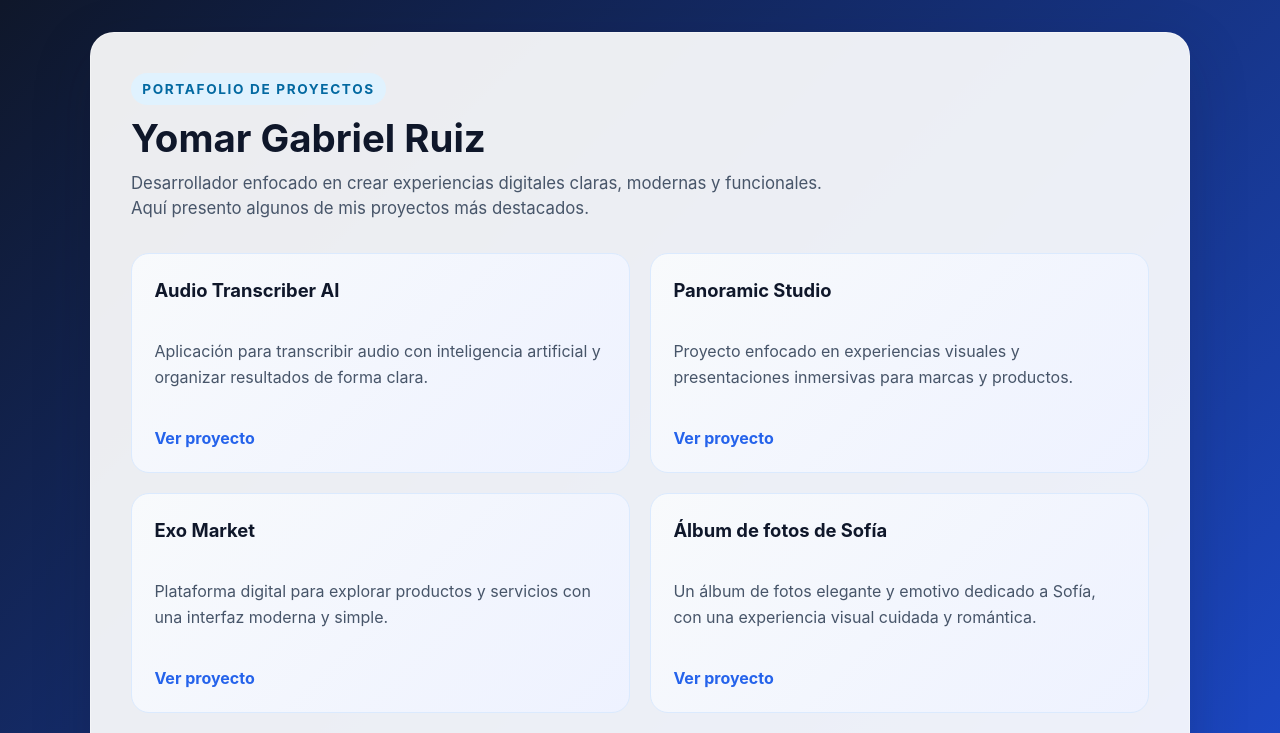
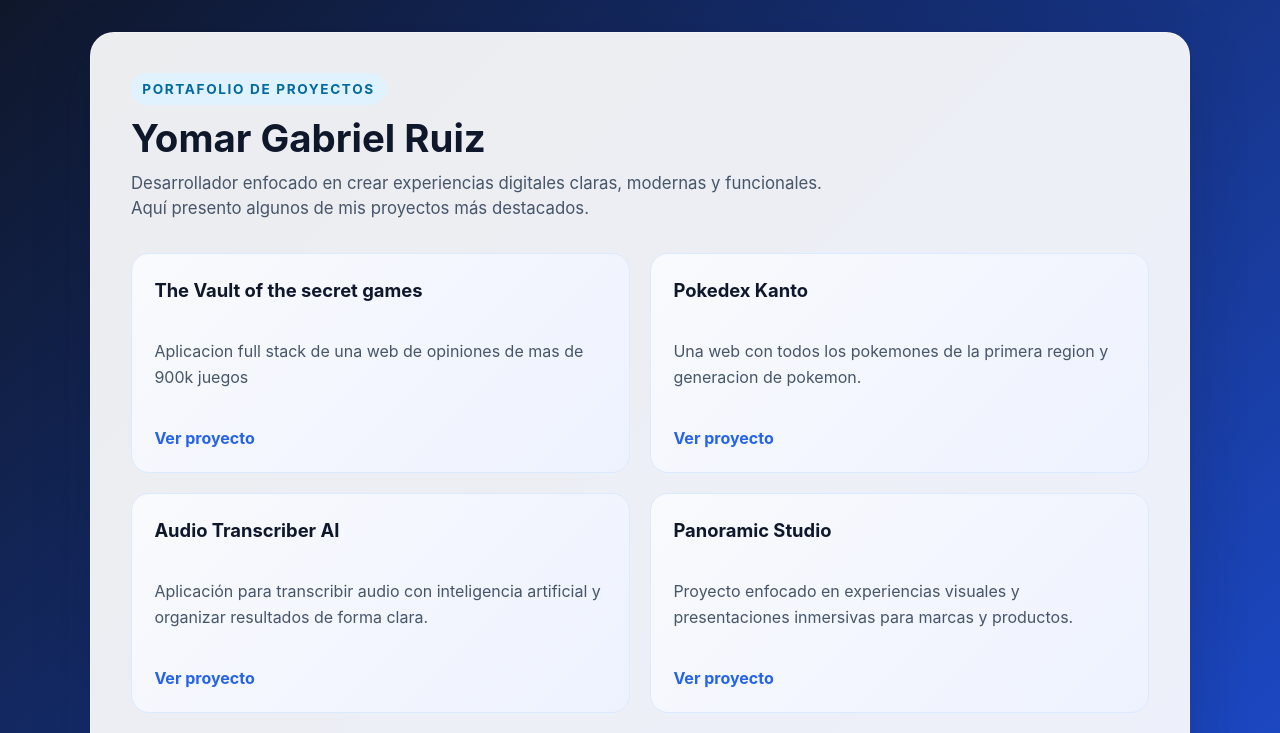
Before and after one commit to Yomar-Ruiz/Portafolio.2, a React (Vite) app: page / in a window 1280 px wide. Shown: the top 733 px of the page. Built offline with nearby package versions, Linux system fonts and the light colour scheme.

Commit message:
Update project list in App.jsx
Removed duplicate project entry for 'Pokedex Kanto' and added new projects with descriptions.

```diff
--- a/src/App.jsx
+++ b/src/App.jsx
@@ -1,6 +1,16 @@
 import './App.css';
 
 const projects = [
+  {
+    title: 'The Vault of the secret games',
+    description: 'Aplicacion full stack de una web de opiniones de mas de 900k juegos',
+    url: 'https://the-vault-of-secret-games.vercel.app/'
+  },
+  {
+    title: 'Pokedex Kanto',
+    description: 'Una web con todos los pokemones de la primera region y generacion de pokemon.',
+    url: 'https://pokedex-eta-orpin.vercel.app/'
+  },
   {
     title: 'Audio Transcriber AI',
     description: 'Aplicación para transcribir audio con inteligencia artificial y organizar resultados de forma clara.',
@@ -20,11 +30,6 @@ const projects = [
     title: 'Álbum de fotos de Sofía',
     description: 'Un álbum de fotos elegante y emotivo dedicado a Sofía, con una experiencia visual cuidada y romántica.',
     url: 'https://sofia-primera.vercel.app/'
-  },
-  {
-    title: 'Pokedex Kanto',
-    description: 'Una web con todos los pokemones de la primera region y generacion de pokemon.',
-    url: 'https://pokedex-eta-orpin.vercel.app/'
   }
 ];
 
```
